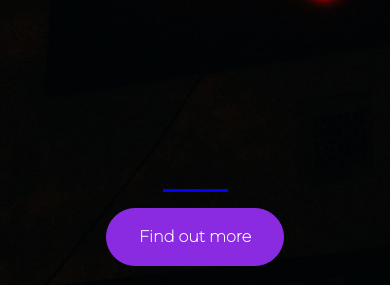
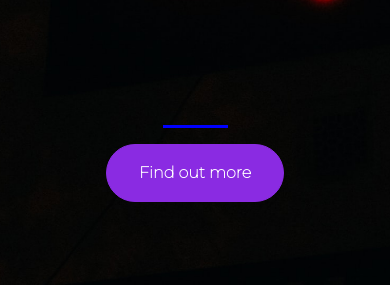
Before and after one commit to Amirali-KD/Amirali-KD.github.io, a plain HTML site: page index.html in a window 390 px wide. Shown: the part 559-844 px from the top of the page. Drawn offline with nearby package versions, Linux system fonts and the light colour scheme.

Commit message:
modified to be mobile friendly

```diff
--- a/index.html
+++ b/index.html
@@ -2,7 +2,7 @@
 <html>
   <head>
     <meta charset="UTF-8">
-    <meta name="viewport" content="width=device-width, initial-scale=1, shrink-to-fit=no">
+    <meta name="viewport" content="width=device-width, initial-scale=0.86, maximum-scale=3.0, minimum-scale=0.86">
     <title>Startup</title>
 
     <!-- Google Fonts -->
--- a/style.css
+++ b/style.css
@@ -20,7 +20,7 @@ hr{
   max-width: 65px;
 }
 .buffer{
-  height: 20rem;
+  height: 12rem;
 }
 
 .btn{
```
